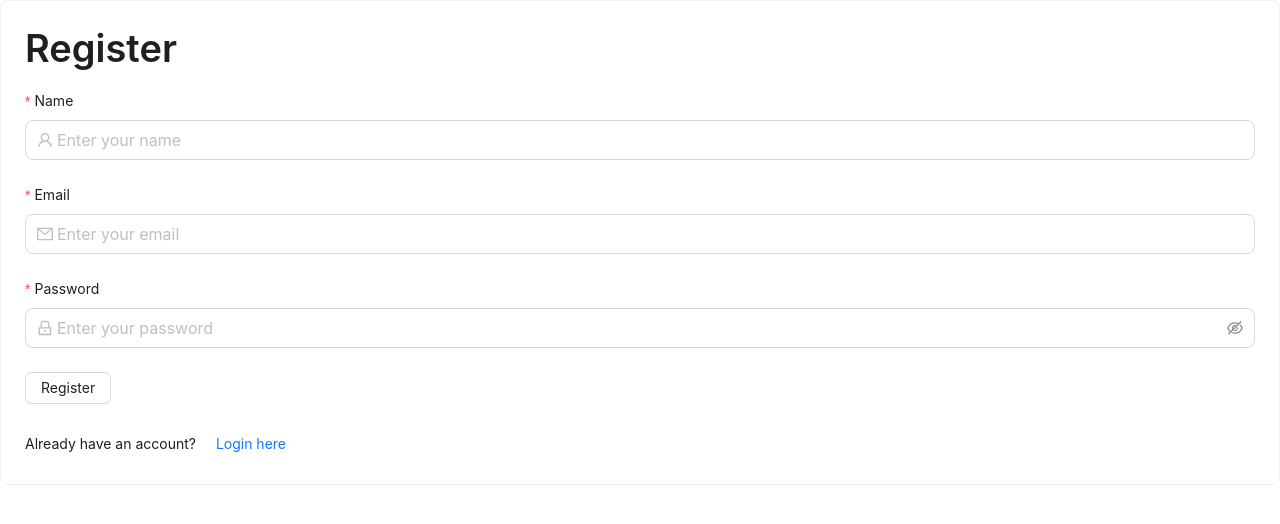
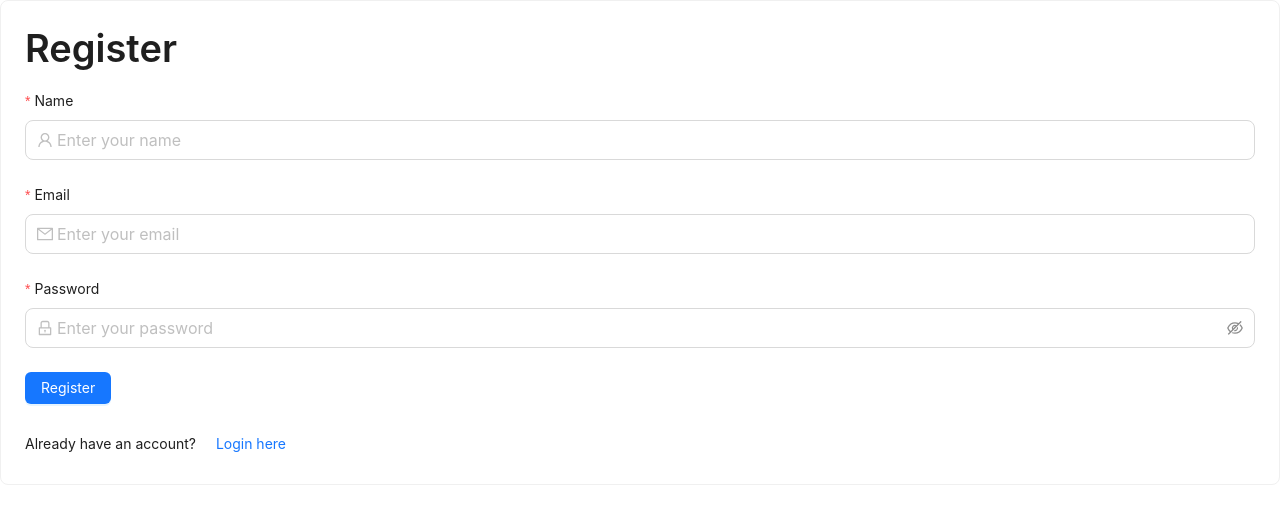
Before and after one commit to mayurrogheliya/budget-tracker-frontend, a React (Vite) app: page /register in a window 1280 px wide. Shown: the top 524 px of the page. Built offline with nearby package versions, Linux system fonts and the light colour scheme; no server answers.

Commit message:
style: update button styles in LoginForm and RegisterForm for improved UI consistency

```diff
--- a/src/pages/LoginForm.tsx
+++ b/src/pages/LoginForm.tsx
@@ -106,8 +106,10 @@ const LoginForm: React.FC = () => {
                 </Col>
                 <Col xs={24} sm={24} className="mt-4">
                   <Button
+                    color="primary"
+                    variant="solid"
                     htmlType="submit"
-                    className="bg-sky-600 text-base !text-gray-50 hover:!bg-sky-600 w-full p-5"
+                    className="text-base w-full p-5 disabled:bg-blue-300 disabled:text-white"
                     disabled={loading}
                   >
                     {loading ? "Login..." : "Login"}
--- a/src/pages/RegisterForm.tsx
+++ b/src/pages/RegisterForm.tsx
@@ -123,8 +123,10 @@ const RegisterForm: React.FC = () => {
                 <Col xs={24} sm={24} className="mt-4">
                   <Form.Item>
                     <Button
+                      color="primary"
+                      variant="solid"
                       htmlType="submit"
-                      className="bg-sky-600 text-base ${} !text-gray-50 hover:!bg-sky-600 w-full p-5"
+                      className="text-base w-full p-5 disabled:bg-blue-300 disabled:text-white"
                       disabled={loading}
                     >
                       {loading ? "Register..." : "Register"}
```
